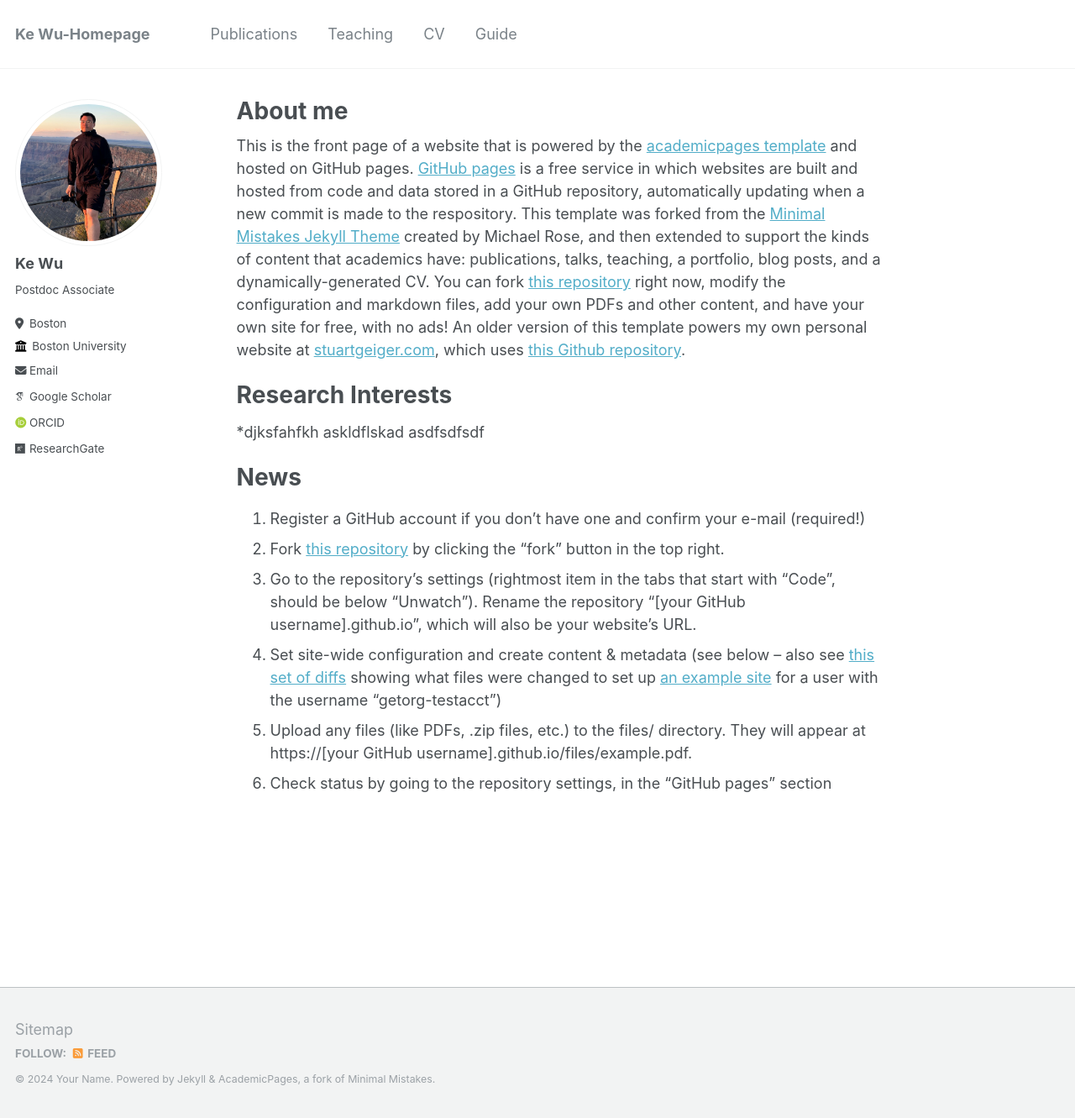
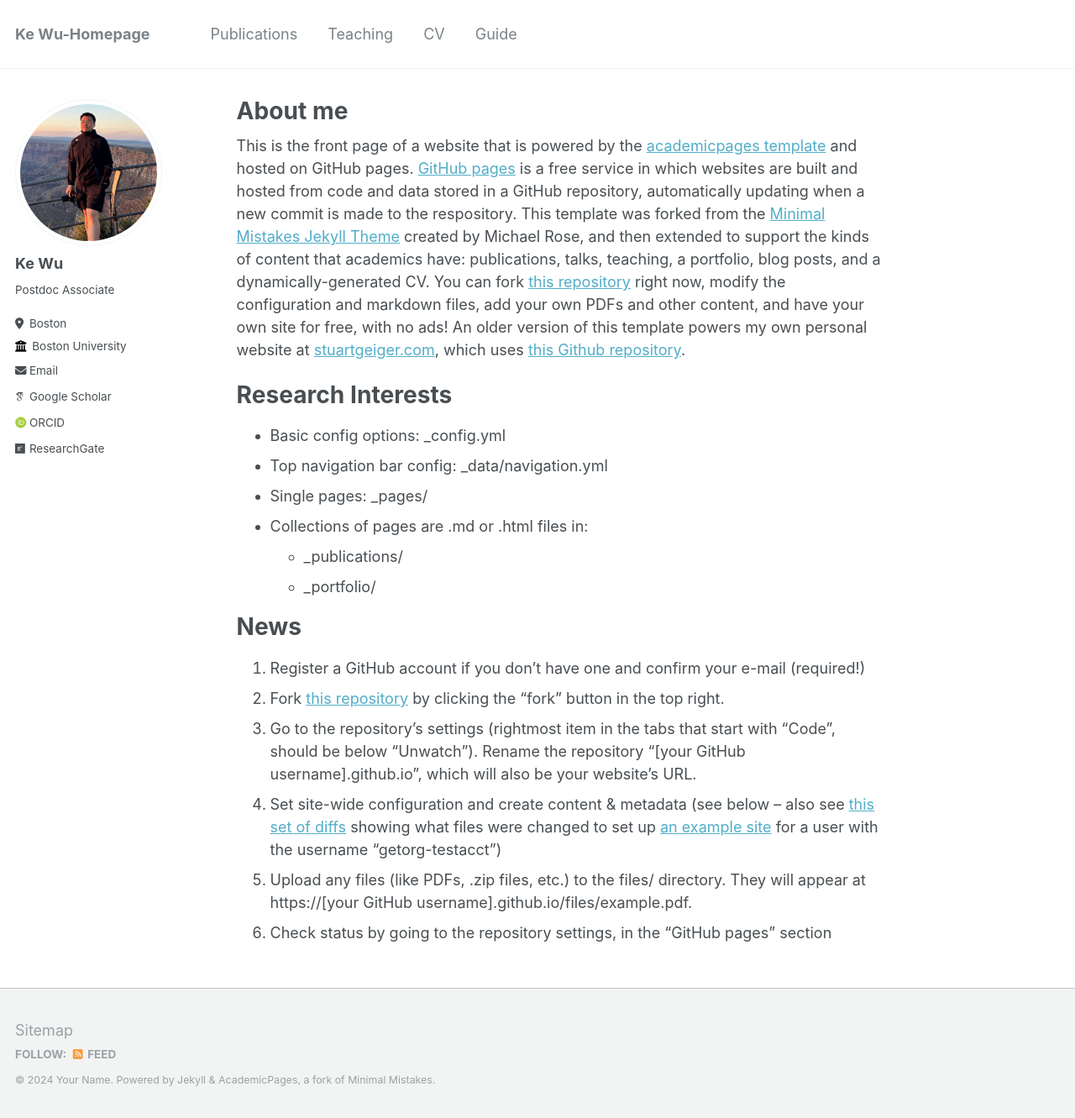
Before and after one commit to wuke0305/wuke0305.github.io, a Jekyll site: the page built from _pages/about.md, in a window 1280 px wide and 1331 px high. Shown: the whole window at 84% size. Built offline with Jekyll 4.4.1, drawn with Linux system fonts in a browser that asks for light colours; some web fonts are replaced.

Commit message:
Update about.md

```diff
--- a/_pages/about.md
+++ b/_pages/about.md
@@ -11,9 +11,13 @@ This is the front page of a website that is powered by the [academicpages templa
 
 Research Interests
 ======
-*djksfahfkh
-askldflskad
-asdfsdfsdf
+* Basic config options: _config.yml
+* Top navigation bar config: _data/navigation.yml
+* Single pages: _pages/
+* Collections of pages are .md or .html files in:
+  * _publications/
+  * _portfolio/
+
 
 News
 ======
```
